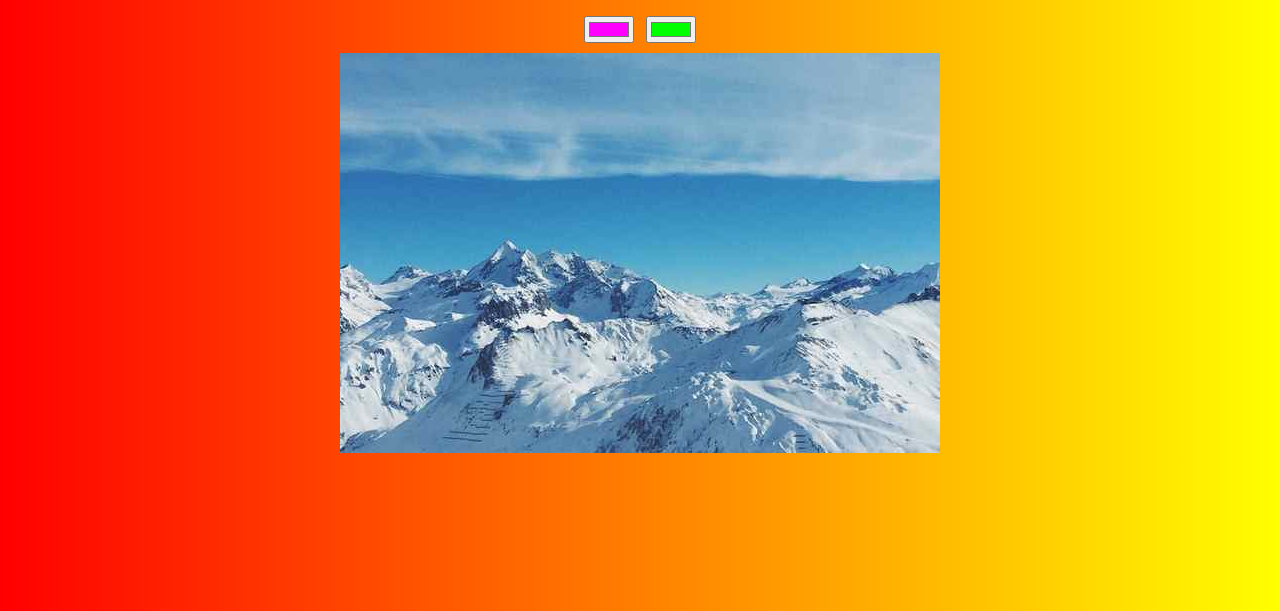
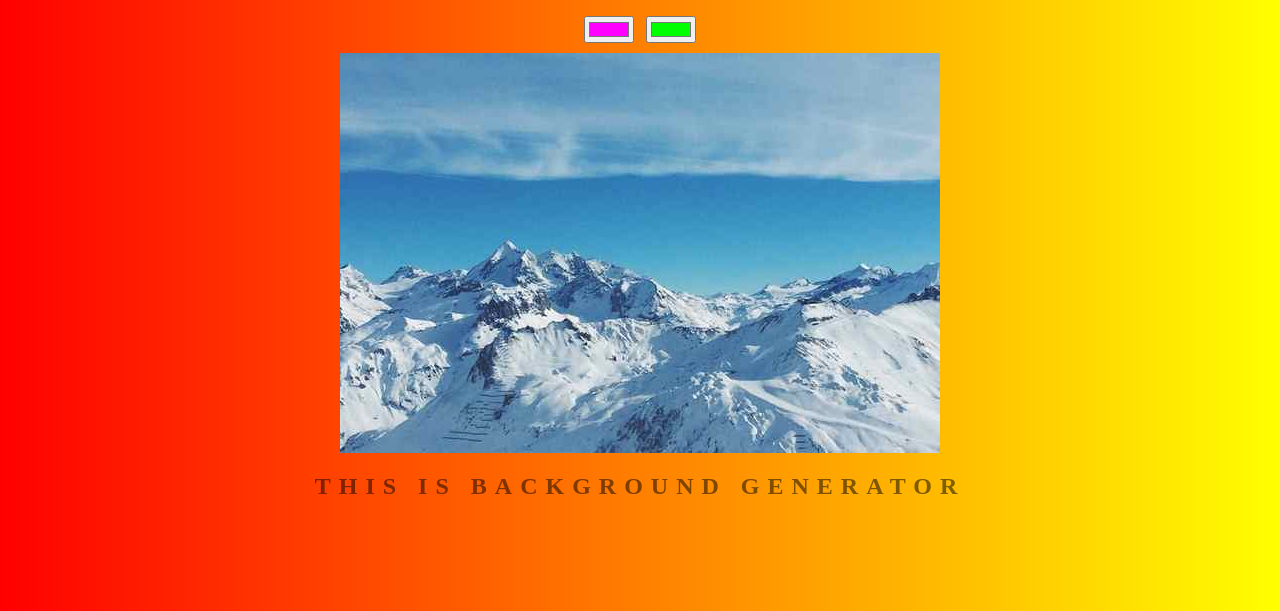
Before and after one commit to ajabdeh/Background, a plain HTML site: page Index.htm in a window 1280 px wide. Shown: the part 189-800 px from the top of the page. Drawn offline with Linux system fonts and the light colour scheme.

Commit message:
Changed h2

```diff
--- a/Index.htm
+++ b/Index.htm
@@ -11,6 +11,7 @@
 		<input oninput="setGradient()" class="color1" type="color" name="color1" value="#ff00ff">
 		<input oninput="setGradient()" class="color2" type="color" name="color2" value="#00ff00">
 		<image src="img_snow.jpg">
+		<h2>This Is Background Generator</h2>
 		</body>
 
 		<script type="text/javascript" src="script.js"></script>
```
